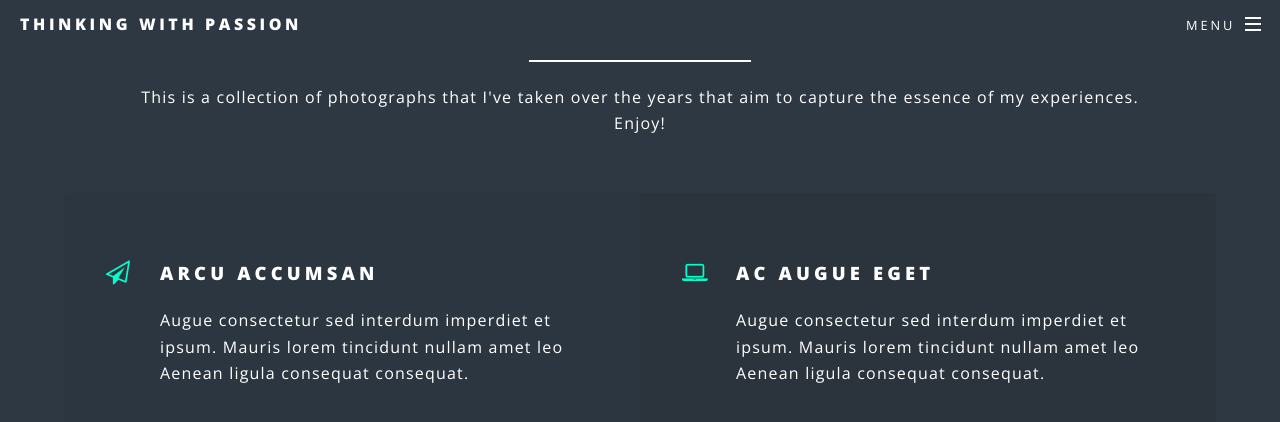
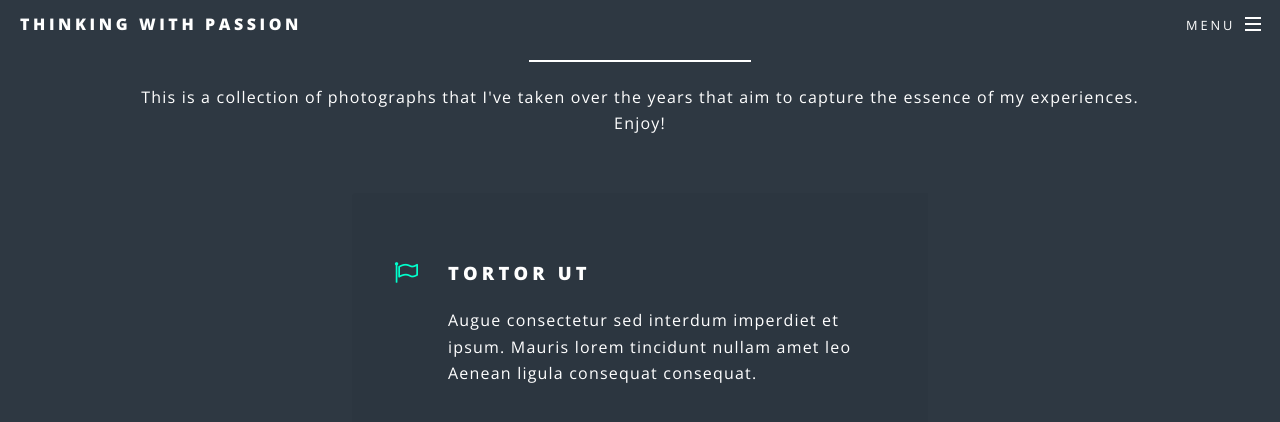
Before and after one commit to samng96/samng.me, a Jekyll site: the page built from photos/index.html, in a window 1280 px wide and 1400 px high, scrolled down 468 px, cut to the strip 0-498 px from the top of the window. Shown: the top 422 px of the strip. Built offline with Jekyll 4.4.1, drawn with Linux system fonts in a browser that asks for light colours; some of the changed text lies outside the part shown.

Commit message:
setting up photo data

```diff
--- a/photos/index.html
+++ b/photos/index.html
@@ -17,26 +17,10 @@ title: Photography
         </center>
       </header>
       <ul class="features">
-        <li class="icon fa-paper-plane-o">
-          <h3>Arcu accumsan</h3>
-          <p>Augue consectetur sed interdum imperdiet et ipsum. Mauris lorem tincidunt nullam amet leo Aenean ligula consequat consequat.</p>
-        </li>
-        <li class="icon fa-laptop">
-          <h3>Ac Augue Eget</h3>
-          <p>Augue consectetur sed interdum imperdiet et ipsum. Mauris lorem tincidunt nullam amet leo Aenean ligula consequat consequat.</p>
-        </li>
-        <li class="icon fa-code">
-          <h3>Mus Scelerisque</h3>
-          <p>Augue consectetur sed interdum imperdiet et ipsum. Mauris lorem tincidunt nullam amet leo Aenean ligula consequat consequat.</p>
-        </li>
-        <li class="icon fa-headphones">
-          <h3>Mauris Imperdiet</h3>
-          <p>Augue consectetur sed interdum imperdiet et ipsum. Mauris lorem tincidunt nullam amet leo Aenean ligula consequat consequat.</p>
-        </li>
-        <li class="icon fa-heart-o">
-          <h3>Aenean Primis</h3>
-          <p>Augue consectetur sed interdum imperdiet et ipsum. Mauris lorem tincidunt nullam amet leo Aenean ligula consequat consequat.</p>
-        </li>
+        {% for photo in site.data %}
+          {{ photo.title }}
+        {% endfor %}
+
         <li class="icon fa-flag-o">
           <h3>Tortor Ut</h3>
           <p>Augue consectetur sed interdum imperdiet et ipsum. Mauris lorem tincidunt nullam amet leo Aenean ligula consequat consequat.</p>
```
